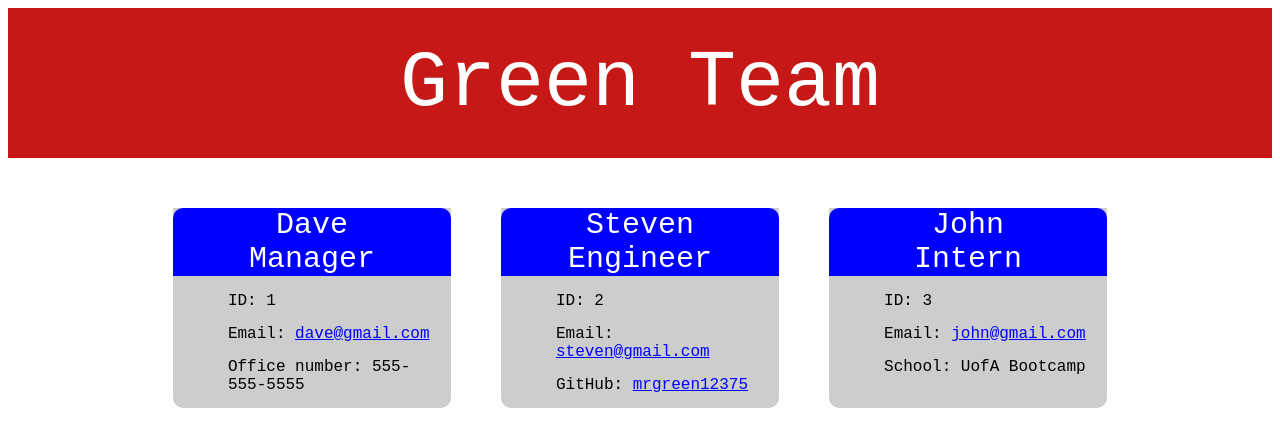
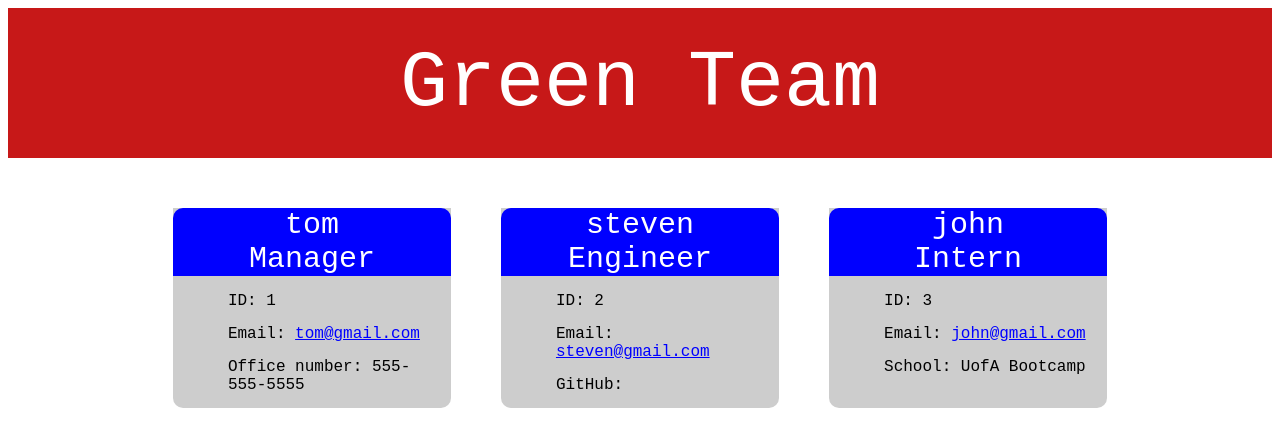
Before and after one commit to mrgreen12375/green-team-generator, a website: page dist/index.html in a window 1280 px wide. Drawn offline with Linux system fonts and the light colour scheme.

Commit message:
updated generator

```diff
--- a/dist/index.html
+++ b/dist/index.html
@@ -11,25 +11,25 @@
     <header>Green Team</header>
     <body>
         <main><section>
-            <div class="nameTitle">Dave<span>Manager</span></div>
+            <div class="nameTitle">tom<span>Manager</span></div>
             <div>
                 <ul>
                     <li>ID: 1</li>
-                    <li>Email: <a href='mailto:dave@gmail.com'>dave@gmail.com</a></li>
+                    <li>Email: <a href='mailto:tom@gmail.com'>tom@gmail.com</a></li>
                     <li>Office number: 555-555-5555</li>
                 </ul>
             </div>
         </section><section>
-            <div class="nameTitle">Steven<span>Engineer</span></div>
+            <div class="nameTitle">steven<span>Engineer</span></div>
             <div>
                 <ul>
                     <li>ID: 2</li>
                     <li>Email: <a href='mailto:steven@gmail.com'>steven@gmail.com</a></li>
-                    <li>GitHub: <a href="https://www.github.com/mrgreen12375" target="_blank">mrgreen12375</a></li>
+                    <li>GitHub: <a href="https://www.github.com/" target="_blank"></a></li>
                 </ul>
             </div>
         </section><section>
-            <div class="nameTitle">John<span>Intern</span></div>
+            <div class="nameTitle">john<span>Intern</span></div>
             <div>
                 <ul>
                     <li>ID: 3</li>
```
